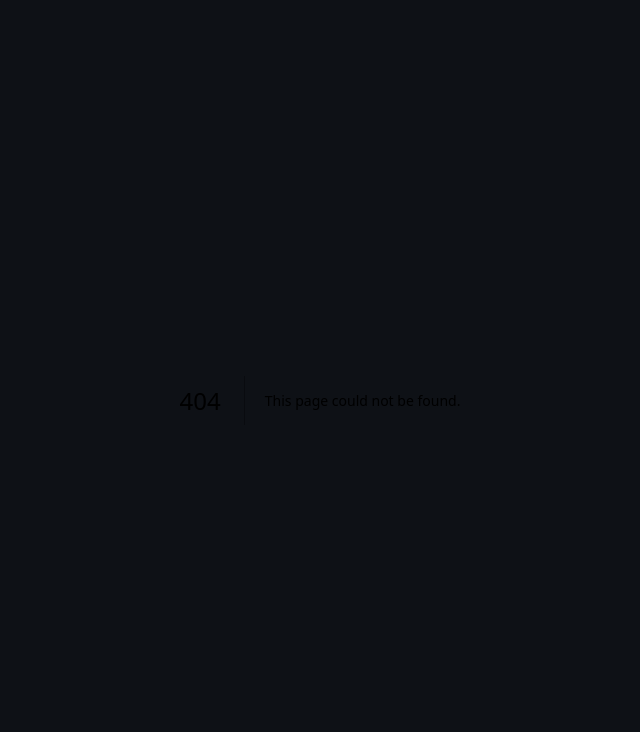
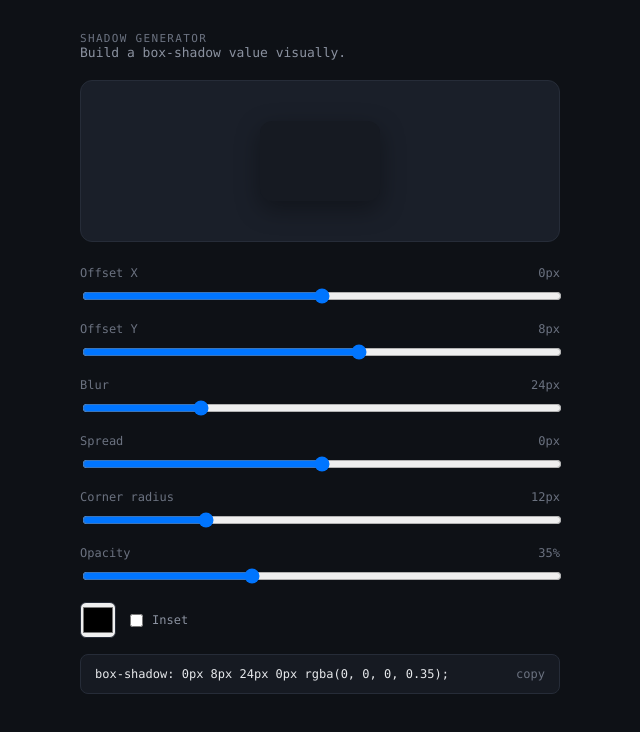
Before and after one commit to hvriza39-rgb/Tools, a Next.js app: page /shadow-generator in a window 1280 px wide. Before the commit this address had no page. Shown: the top 732 px of the page, without its empty margins (320-960 px from the left). Built offline with nearby package versions, Linux system fonts and the light colour scheme.

Commit message:
Create page.jsx

```diff
--- /dev/null
+++ b/src/app/shadow-generator/page.jsx
@@ -0,0 +1,146 @@
+"use client";
+
+import React, { useState, useMemo } from "react";
+
+const COLORS = {
+  bg: "#0E1116",
+  card: "#161A22",
+  border: "#262C38",
+  ink: "#E7E9EC",
+  sub: "#8B92A0",
+  faint: "#6B7280",
+  green: "#5EE6A8",
+};
+
+const row = { marginBottom: 14 };
+const label = { fontSize: 12, color: COLORS.faint, marginBottom: 6, display: "flex", justifyContent: "space-between" };
+
+export default function Page() {
+  const [x, setX] = useState(0);
+  const [y, setY] = useState(8);
+  const [blur, setBlur] = useState(24);
+  const [spread, setSpread] = useState(0);
+  const [color, setColor] = useState("#000000");
+  const [opacity, setOpacity] = useState(35);
+  const [inset, setInset] = useState(false);
+  const [radius, setRadius] = useState(12);
+  const [copied, setCopied] = useState(false);
+
+  const rgba = useMemo(() => {
+    const hex = color.replace("#", "");
+    const r = parseInt(hex.substring(0, 2), 16) || 0;
+    const g = parseInt(hex.substring(2, 4), 16) || 0;
+    const b = parseInt(hex.substring(4, 6), 16) || 0;
+    return `rgba(${r}, ${g}, ${b}, ${(opacity / 100).toFixed(2)})`;
+  }, [color, opacity]);
+
+  const shadowValue = `${inset ? "inset " : ""}${x}px ${y}px ${blur}px ${spread}px ${rgba}`;
+  const css = `box-shadow: ${shadowValue};`;
+
+  function copy() {
+    navigator.clipboard?.writeText(css).catch(() => {});
+    setCopied(true);
+    setTimeout(() => setCopied(false), 1100);
+  }
+
+  function Slider({ name, value, set, min, max }) {
+    return (
+      <div style={row}>
+        <div style={label}>
+          <span>{name}</span>
+          <span>{value}px</span>
+        </div>
+        <input type="range" min={min} max={max} value={value} onChange={(e) => set(Number(e.target.value))} style={{ width: "100%" }} />
+      </div>
+    );
+  }
+
+  return (
+    <main
+      style={{
+        minHeight: "100vh",
+        background: COLORS.bg,
+        color: COLORS.ink,
+        fontFamily: "'JetBrains Mono', 'SF Mono', Menlo, Consolas, monospace",
+        padding: "32px 16px",
+        boxSizing: "border-box",
+      }}
+    >
+      <div style={{ maxWidth: 480, margin: "0 auto" }}>
+        <div style={{ fontSize: 11, letterSpacing: "0.12em", color: COLORS.faint, textTransform: "uppercase" }}>
+          Shadow Generator
+        </div>
+        <div style={{ fontSize: 13, color: COLORS.sub, marginBottom: 20 }}>
+          Build a box-shadow value visually.
+        </div>
+
+        <div
+          style={{
+            height: 160,
+            borderRadius: 12,
+            background: "#1a1f29",
+            border: `1px solid ${COLORS.border}`,
+            marginBottom: 24,
+            display: "flex",
+            alignItems: "center",
+            justifyContent: "center",
+          }}
+        >
+          <div
+            style={{
+              width: 120,
+              height: 80,
+              borderRadius: radius,
+              background: COLORS.card,
+              boxShadow: shadowValue,
+            }}
+          />
+        </div>
+
+        <Slider name="Offset X" value={x} set={setX} min={-50} max={50} />
+        <Slider name="Offset Y" value={y} set={setY} min={-50} max={50} />
+        <Slider name="Blur" value={blur} set={setBlur} min={0} max={100} />
+        <Slider name="Spread" value={spread} set={setSpread} min={-50} max={50} />
+        <Slider name="Corner radius" value={radius} set={setRadius} min={0} max={48} />
+
+        <div style={row}>
+          <div style={label}>
+            <span>Opacity</span>
+            <span>{opacity}%</span>
+          </div>
+          <input type="range" min={0} max={100} value={opacity} onChange={(e) => setOpacity(Number(e.target.value))} style={{ width: "100%" }} />
+        </div>
+
+        <div style={{ display: "flex", alignItems: "center", gap: 10, marginBottom: 16 }}>
+          <input type="color" value={color} onChange={(e) => setColor(e.target.value)} style={{ width: 36, height: 36, borderRadius: 6, border: `1px solid ${COLORS.border}`, padding: 0, cursor: "pointer" }} />
+          <label style={{ fontSize: 12, color: COLORS.sub, display: "flex", alignItems: "center", gap: 6, cursor: "pointer" }}>
+            <input type="checkbox" checked={inset} onChange={(e) => setInset(e.target.checked)} />
+            Inset
+          </label>
+        </div>
+
+        <button
+          onClick={copy}
+          style={{
+            width: "100%",
+            background: COLORS.card,
+            border: `1px solid ${COLORS.border}`,
+            borderRadius: 8,
+            padding: "12px 14px",
+            color: COLORS.ink,
+            fontFamily: "inherit",
+            fontSize: 12,
+            cursor: "pointer",
+            textAlign: "left",
+            display: "flex",
+            justifyContent: "space-between",
+            gap: 8,
+          }}
+        >
+          <span style={{ overflow: "hidden", textOverflow: "ellipsis", whiteSpace: "nowrap" }}>{css}</span>
+          <span style={{ color: copied ? COLORS.green : COLORS.faint, flexShrink: 0 }}>{copied ? "copied" : "copy"}</span>
+        </button>
+      </div>
+    </main>
+  );
+}
```
